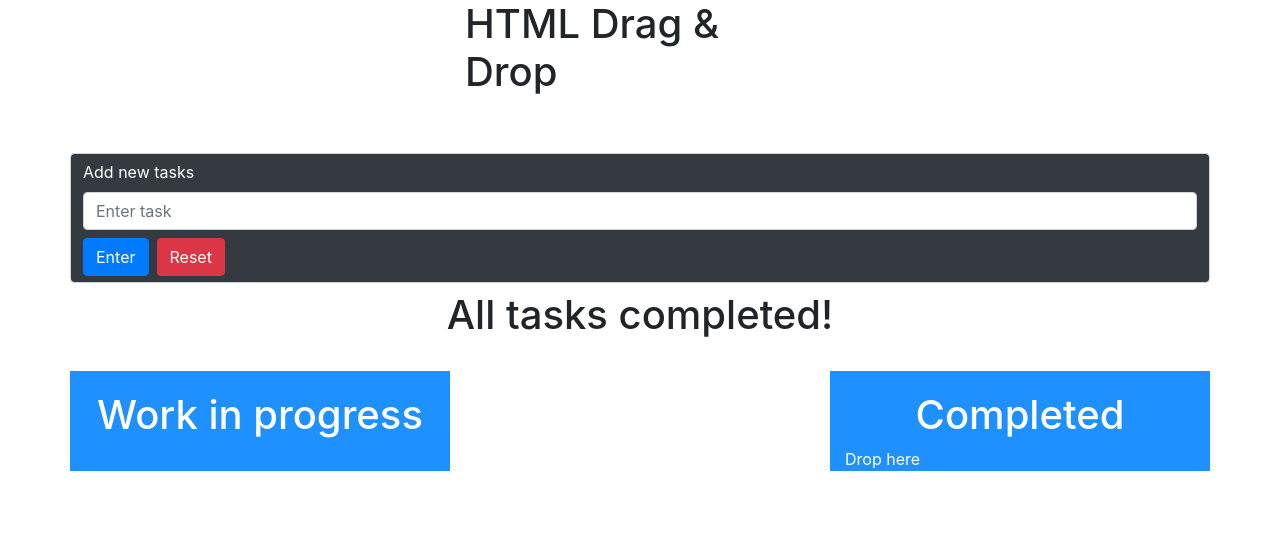
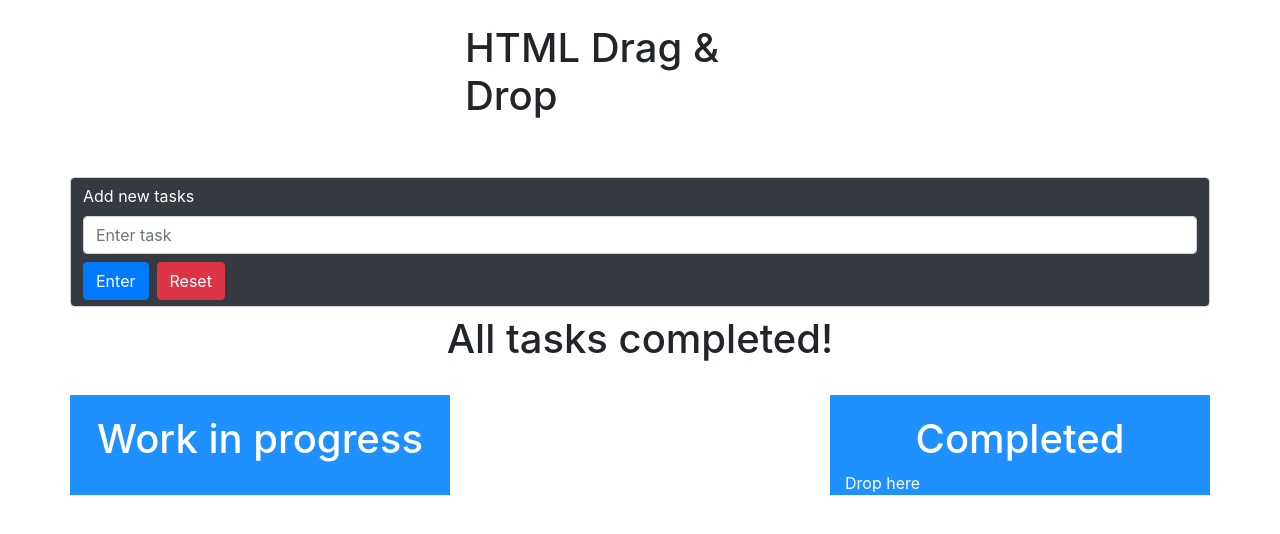
Before and after one commit to aryamanrishabh/html-drag-n-drop, a React (Vite) app: page / in a window 1280 px wide. Shown: the top 534 px of the page. Built offline with nearby package versions, Linux system fonts and the light colour scheme.

Commit message:
commit on master

```diff
--- a/src/App.js
+++ b/src/App.js
@@ -62,7 +62,7 @@
     <div className="container">
       <div className="row">
         <div className="col-md-4"></div>
-        <div className="col-md-4">
+        <div className="col-md-4 mt-4">
           <h1>HTML Drag & Drop</h1>
         </div>
         <div className="col-md-4"></div>
```
